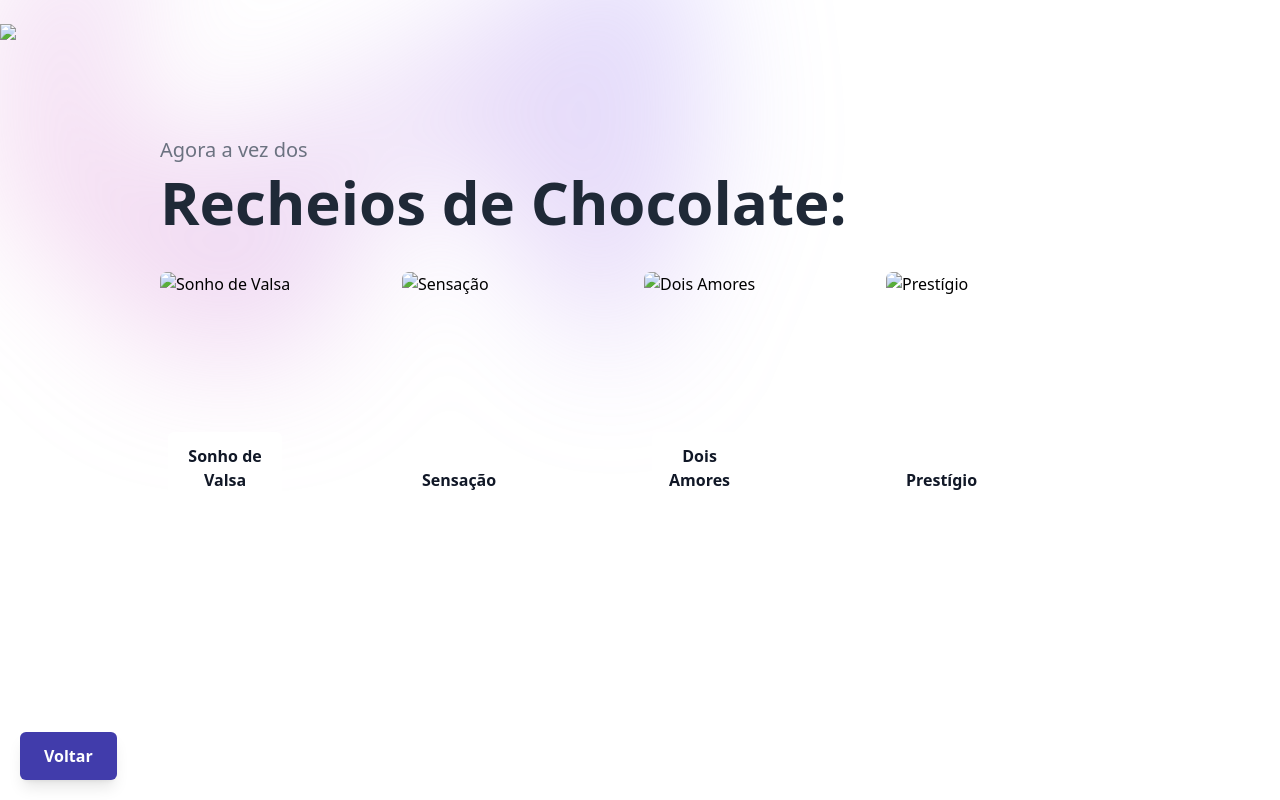
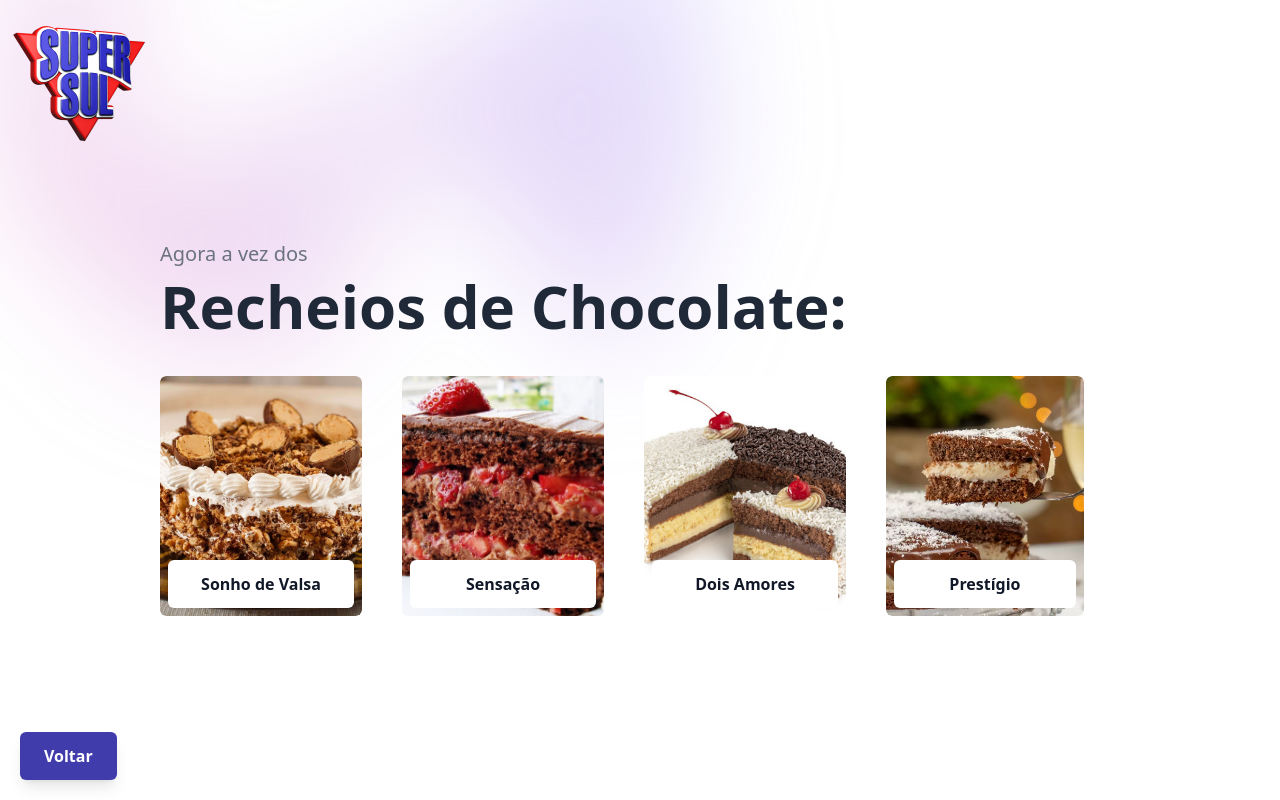
Before and after one commit to matheusmattesco/projeto-padaria, a website: page public/chocolate.html in a window 1280 px wide. Drawn offline with nearby package versions, Linux system fonts and the light colour scheme; the site is published under a folder, as on GitHub Pages, so addresses that start at the root find nothing.

Commit message:
Updt Images

```diff
--- a/public/chocolate.html
+++ b/public/chocolate.html
@@ -3,7 +3,7 @@
 <head>
     <meta charset="UTF-8">
     <meta name="viewport" content="width=device-width, initial-scale=1.0">
-    <link rel="icon" href="/img/logo.png" type="image/x-icon">
+    <link rel="icon" href="img/logo.png" type="image/x-icon">
     <script src="https://cdn.tailwindcss.com"></script>
     <title>Padaria Super Sul</title>
 </head>
@@ -12,7 +12,7 @@
         <div class="absolute inset-x-0 -top-40 -z-10 transform-gpu overflow-hidden blur-3xl sm:-top-80" aria-hidden="true">
             <div class="relative left-[calc(50%-11rem)] aspect-[1155/678] w-[36.125rem] -translate-x-1/2 rotate-[30deg] bg-gradient-to-tr from-[#ff80b5] to-[#9089fc] opacity-30 sm:left-[calc(50%-30rem)] sm:w-[72.1875rem]" style="clip-path: polygon(74.1% 44.1%, 100% 61.6%, 97.5% 26.9%, 85.5% 0.1%, 80.7% 2%, 72.5% 32.5%, 60.2% 62.4%, 52.4% 68.1%, 47.5% 58.3%, 45.2% 34.5%, 27.5% 76.7%, 0.1% 64.9%, 17.9% 100%, 27.6% 76.8%, 76.1% 97.7%, 74.1% 44.1%)"></div>
           </div>
-        <img src="/img/logo.png" class="w-40 mt-6">
+        <img src="img/logo.png" class="w-40 mt-6">
         <div class="mx-auto max-w-5xl px-6 lg:px-8">
             <div class="mx-auto gap-x-8 gap-y-16 sm:gap-y-20 lg:mx-0 lg:max-w-none">
                 <div class="lg:pr-8 lg:pt-4">
@@ -22,9 +22,9 @@
                     </div>
                     <div class="grid grid-cols-4 gap-10">
                         <div>
-                            <button class="group relative rounded-md focus:outline-none openModalButton" data-recheio="Sonho de Valsa" data-img="/img/sonhodevalsa.jpg">
+                            <button class="group relative rounded-md focus:outline-none openModalButton" data-recheio="Sonho de Valsa" data-img="img/sonhodevalsa.jpg">
                                 <div class="aspect-w-12 aspect-h-7 sm:aspect-none rounded-md overflow-hidden h-60">
-                                    <img class="group-hover:scale-105 group-focus:scale-105 transition-transform duration-500 ease-in-out rounded-md w-full h-full object-cover" src="/img/sonhodevalsa.jpg" alt="Sonho de Valsa">
+                                    <img class="group-hover:scale-105 group-focus:scale-105 transition-transform duration-500 ease-in-out rounded-md w-full h-full object-cover" src="img/sonhodevalsa.jpg" alt="Sonho de Valsa">
                                 </div>
                                 <div class="absolute bottom-0 start-0 end-0 p-2">
                                     <div class="font-semibold text-gray-900 rounded-md bg-white p-3">
@@ -35,9 +35,9 @@
                         </div>
 
                         <div>
-                            <button class="group relative rounded-md focus:outline-none openModalButton" data-recheio="Sensação" data-img="/img/sensacao.jpg">
+                            <button class="group relative rounded-md focus:outline-none openModalButton" data-recheio="Sensação" data-img="img/sensacao.jpg">
                                 <div class="aspect-w-12 aspect-h-7 sm:aspect-none rounded-md overflow-hidden h-60">
-                                    <img class="group-hover:scale-105 group-focus:scale-105 transition-transform duration-500 ease-in-out rounded-md w-full h-full object-cover" src="/img/sensacao.jpg" alt="Sensação">
+                                    <img class="group-hover:scale-105 group-focus:scale-105 transition-transform duration-500 ease-in-out rounded-md w-full h-full object-cover" src="img/sensacao.jpg" alt="Sensação">
                                 </div>
                                 <div class="absolute bottom-0 start-0 end-0 p-2">
                                     <div class="font-semibold text-gray-900 rounded-md bg-white p-3">
@@ -48,9 +48,9 @@
                         </div>
 
                         <div>
-                            <button class="group relative rounded-md focus:outline-none openModalButton" data-recheio="Dois Amores" data-img="/img/doisamores.jpg">
+                            <button class="group relative rounded-md focus:outline-none openModalButton" data-recheio="Dois Amores" data-img="img/doisamores.jpg">
                                 <div class="aspect-w-12 aspect-h-7 sm:aspect-none rounded-md overflow-hidden h-60">
-                                    <img class="group-hover:scale-105 group-focus:scale-105 transition-transform duration-500 ease-in-out rounded-md w-full h-full object-cover" src="/img/doisamores.jpg" alt="Dois Amores">
+                                    <img class="group-hover:scale-105 group-focus:scale-105 transition-transform duration-500 ease-in-out rounded-md w-full h-full object-cover" src="img/doisamores.jpg" alt="Dois Amores">
                                 </div>
                                 <div class="absolute bottom-0 start-0 end-0 p-2">
                                     <div class="font-semibold text-gray-900 rounded-md bg-white p-3">
@@ -61,9 +61,9 @@
                         </div>
 
                         <div>
-                            <button class="group relative rounded-md focus:outline-none openModalButton" data-recheio="Prestígio" data-img="/img/prestigio.webp">
+                            <button class="group relative rounded-md focus:outline-none openModalButton" data-recheio="Prestígio" data-img="img/prestigio.webp">
                                 <div class="aspect-w-12 aspect-h-7 sm:aspect-none rounded-md overflow-hidden h-60">
-                                    <img class="group-hover:scale-105 group-focus:scale-105 transition-transform duration-500 ease-in-out rounded-md w-full h-full object-cover" src="/img/prestigio.webp" alt="Prestígio">
+                                    <img class="group-hover:scale-105 group-focus:scale-105 transition-transform duration-500 ease-in-out rounded-md w-full h-full object-cover" src="img/prestigio.webp" alt="Prestígio">
                                 </div>
                                 <div class="absolute bottom-0 start-0 end-0 p-2">
                                     <div class="font-semibold text-gray-900 rounded-md bg-white p-3">
```
Also changed, not shown: public/index.html (+3 -3 lines), public/massabranca.html (+6 -6 lines), public/menu.html (+4 -4 lines), public/img/cake.jpg (renamed from img/cake.jpg), public/img/cakebrown.jpg (renamed from img/cakebrown.jpg), public/img/cakered.jpg (renamed from img/cakered.jpg), public/img/cakewhite.jpg (renamed from img/cakewhite.jpg), public/img/doisamores.jpg (renamed from img/doisamores.jpg), public/img/logo.png (renamed from img/logo.png), public/img/prestigio.webp (renamed from img/prestigio.webp), public/img/sensacao.jpg (renamed from img/sensacao.jpg), public/img/sensacao.webp (renamed from img/sensacao.webp), public/img/sonhodevalsa.jpg (renamed from img/sonhodevalsa.jpg).
